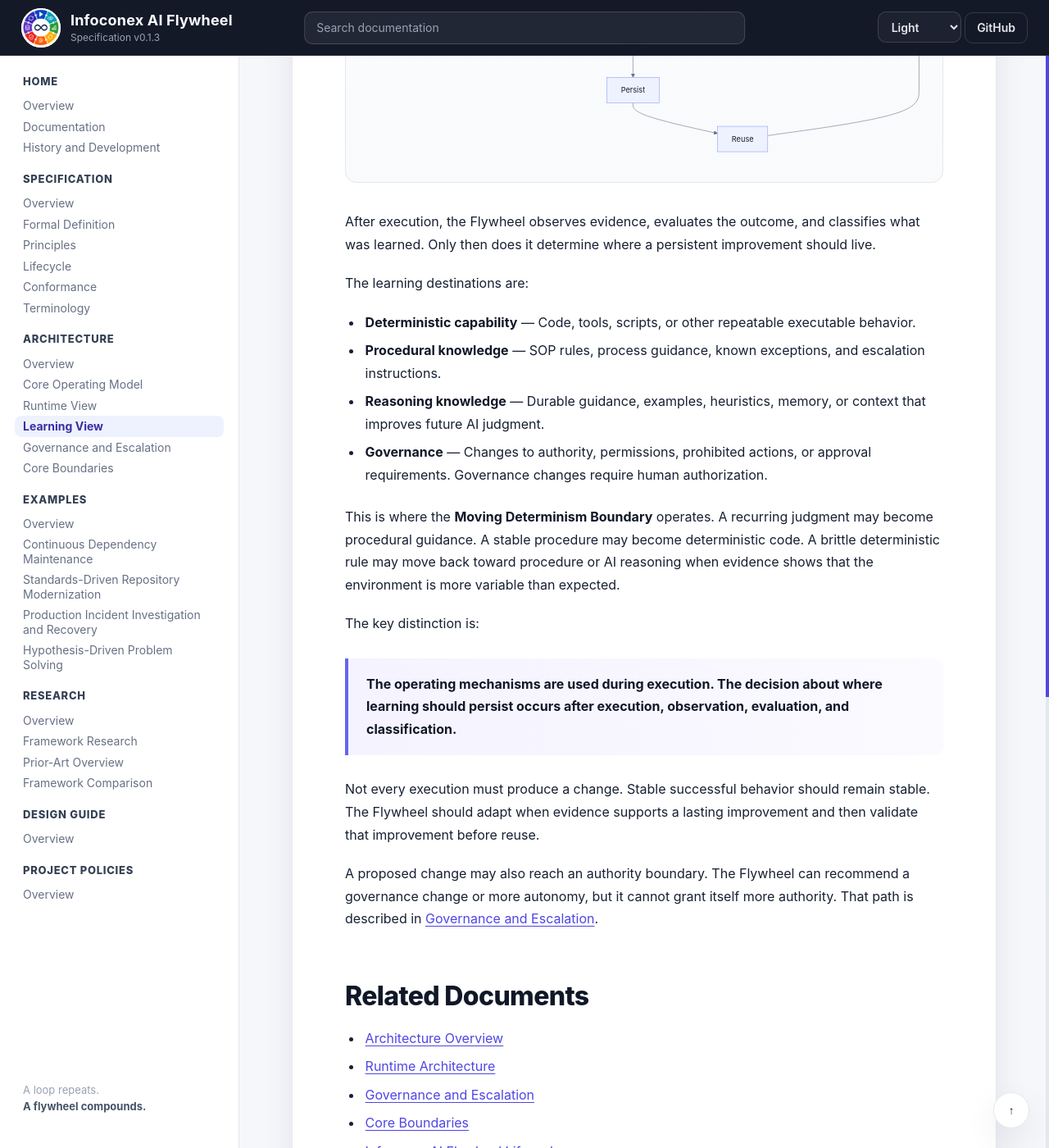
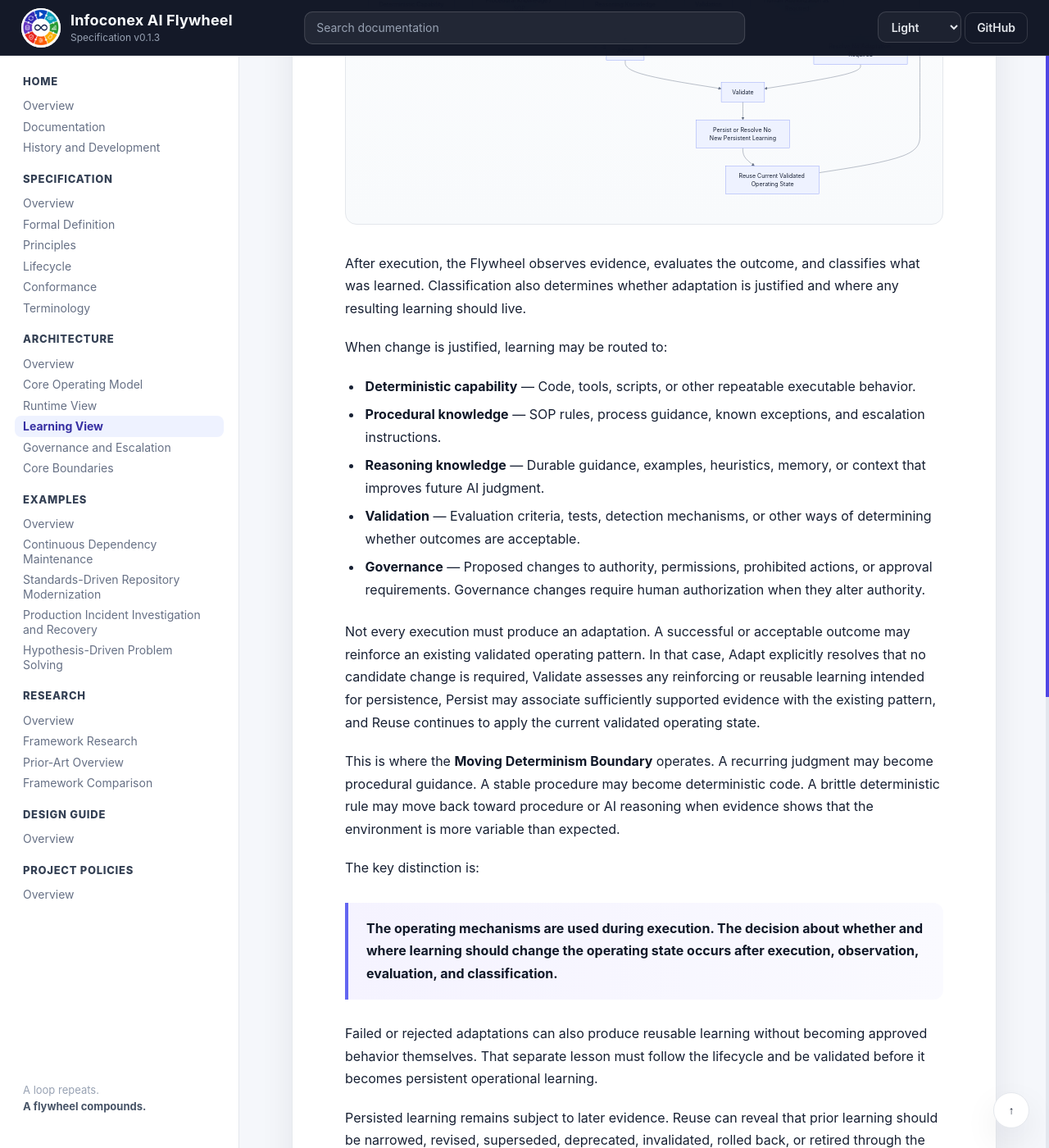
Before and after one commit to infoconex/ai-flywheel, a Jekyll site: the page built from docs/architecture/learning-view.md, in a window 1280 px wide and 1400 px high, scrolled down 996 px. Shown: the whole window at 82% size. Built offline with Jekyll 4.4.1, drawn with Linux system fonts in a browser that asks for light colours; our own code applies the rules of GitHub Pages for plain Markdown files; some of the changed text lies outside the part shown.

Commit message:
Align learning architecture with no-change lifecycle semantics

````diff
--- a/docs/architecture/learning-view.md
+++ b/docs/architecture/learning-view.md
@@ -1,6 +1,6 @@
 # Learning Architecture
 
-The Infoconex AI Flywheel learning view explains what happens **after execution** and how evidence changes future operation.
+The Infoconex AI Flywheel learning view explains what happens **after execution** and how evidence changes or reinforces future operation.
 
 Deterministic capability, procedural knowledge, and reasoning knowledge appear again here, but now as possible destinations for persistent learning rather than as execution stages.
 
@@ -9,40 +9,52 @@ flowchart TD
     X[Execute] --> O[Observe]
     O --> E[Evaluate]
     E --> C[Classify]
-    C --> Q{Where should the learning live?}
+    C --> A{Is adaptation justified?}
+
+    A -->|Yes| Q{Where should the learning live?}
+    A -->|No| N[Resolve No Adaptation Required]
 
     Q --> D[Deterministic Capability]
     Q --> S[Procedural Knowledge / SOP]
     Q --> R[Reasoning Knowledge]
-    Q --> G[Governance Change]
+    Q --> V1[Validation]
+    Q --> G[Proposed Governance Change]
 
-    D --> V[Validate]
-    S --> V
-    R --> V
-    G --> H[Human Approval Required]
-    H --> V
+    D --> AD[Adapt]
+    S --> AD
+    R --> AD
+    V1 --> AD
+    G --> H[Human Authorization as Required]
+    H --> AD
 
-    V --> P[Persist]
-    P --> U[Reuse]
+    AD --> V[Validate]
+    N --> V
+    V --> P[Persist or Resolve No New Persistent Learning]
+    P --> U[Reuse Current Validated Operating State]
     U --> X
 ```
 
-After execution, the Flywheel observes evidence, evaluates the outcome, and classifies what was learned. Only then does it determine where a persistent improvement should live.
+After execution, the Flywheel observes evidence, evaluates the outcome, and classifies what was learned. Classification also determines whether adaptation is justified and where any resulting learning should live.
 
-The learning destinations are:
+When change is justified, learning may be routed to:
 
 - **Deterministic capability** — Code, tools, scripts, or other repeatable executable behavior.
 - **Procedural knowledge** — SOP rules, process guidance, known exceptions, and escalation instructions.
 - **Reasoning knowledge** — Durable guidance, examples, heuristics, memory, or context that improves future AI judgment.
-- **Governance** — Changes to authority, permissions, prohibited actions, or approval requirements. Governance changes require human authorization.
+- **Validation** — Evaluation criteria, tests, detection mechanisms, or other ways of determining whether outcomes are acceptable.
+- **Governance** — Proposed changes to authority, permissions, prohibited actions, or approval requirements. Governance changes require human authorization when they alter authority.
+
+Not every execution must produce an adaptation. A successful or acceptable outcome may reinforce an existing validated operating pattern. In that case, Adapt explicitly resolves that no candidate change is required, Validate assesses any reinforcing or reusable learning intended for persistence, Persist may associate sufficiently supported evidence with the existing pattern, and Reuse continues to apply the current validated operating state.
 
 This is where the **Moving Determinism Boundary** operates. A recurring judgment may become procedural guidance. A stable procedure may become deterministic code. A brittle deterministic rule may move back toward procedure or AI reasoning when evidence shows that the environment is more variable than expected.
 
 The key distinction is:
 
-> **The operating mechanisms are used during execution. The decision about where learning should persist occurs after execution, observation, evaluation, and classification.**
+> **The operating mechanisms are used during execution. The decision about whether and where learning should change the operating state occurs after execution, observation, evaluation, and classification.**
 
-Not every execution must produce a change. Stable successful behavior should remain stable. The Flywheel should adapt when evidence supports a lasting improvement and then validate that improvement before reuse.
+Failed or rejected adaptations can also produce reusable learning without becoming approved behavior themselves. That separate lesson must follow the lifecycle and be validated before it becomes persistent operational learning.
+
+Persisted learning remains subject to later evidence. Reuse can reveal that prior learning should be narrowed, revised, superseded, deprecated, invalidated, rolled back, or retired through the lifecycle again.
 
 A proposed change may also reach an authority boundary. The Flywheel can recommend a governance change or more autonomy, but it cannot grant itself more authority. That path is described in [Governance and Escalation](governance-and-escalation.md).
 
@@ -53,3 +65,6 @@ A proposed change may also reach an authority boundary. The Flywheel can recomme
 - [Governance and Escalation](governance-and-escalation.md)
 - [Core Boundaries](boundaries.md)
 - [Infoconex AI Flywheel Lifecycle](../specification/lifecycle/README.md)
+- [Persisted Learning Requirements](../specification/persisted-learning.md)
+- [Reuse Evidence Requirements](../specification/reuse-evidence.md)
+- [Learning Supersession Requirements](../specification/learning-supersession.md)
````
